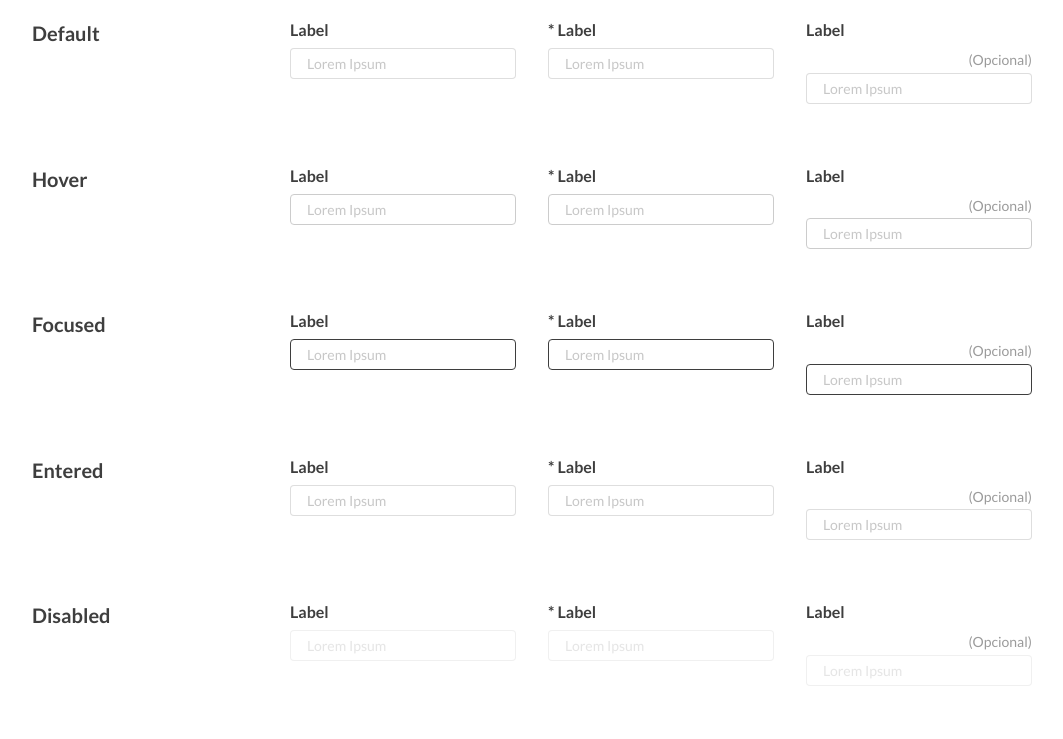
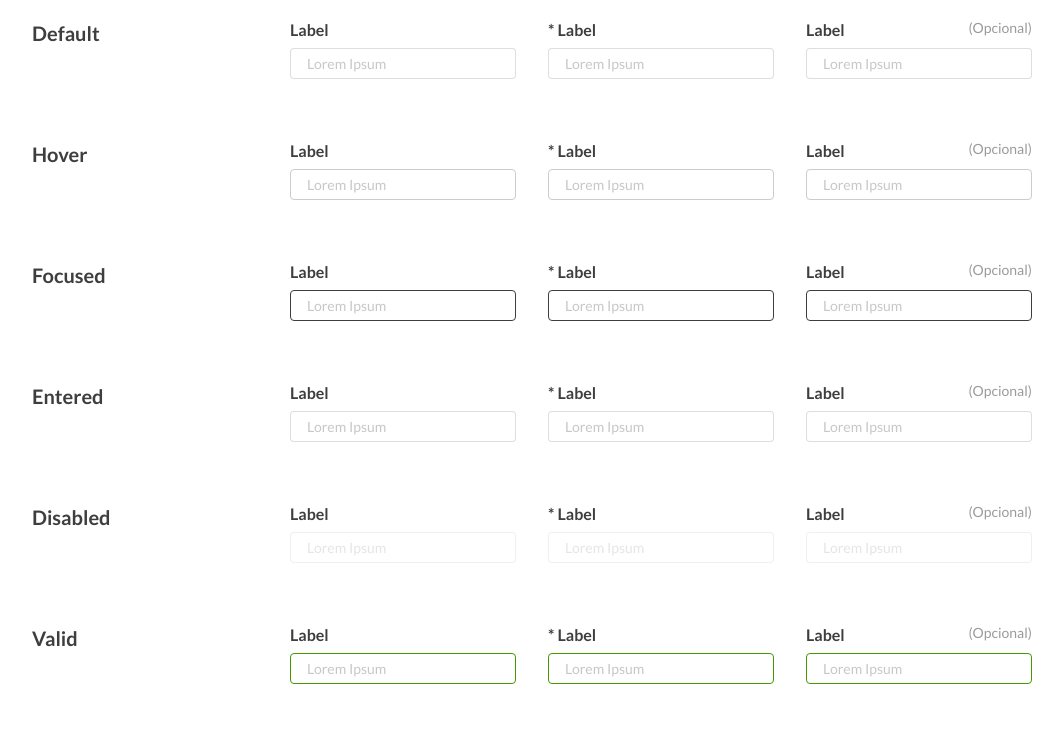
Before and after one commit to juanjociber/proyecto-inputs, a plain HTML site: page default.html in a window 1280 px wide. Shown: the part 280-1019 px from the top of the page, without its empty margins (64-1127 px from the left). Drawn offline with Linux system fonts and the light colour scheme.

Commit message:
Página 01 y 02 desarrollado

```diff
--- a/css/input.css
+++ b/css/input.css
@@ -55,6 +55,10 @@
 .icono{
     color: #4A90E2;
     align-self: center;
+}
+.grid-2{
+    display: grid;
+    grid-template-columns: 10% 90%;
 }
 .grid-3{
     display: grid;
--- a/default.html
+++ b/default.html
@@ -4,7 +4,7 @@
     <meta charset="UTF-8">
     <meta http-equiv="X-UA-Compatible" content="IE=edge">
     <meta name="viewport" content="width=device-width, initial-scale=1.0">
-    <title>Document</title>
+    <title>DEFAULT</title>
     <link href="https://fonts.googleapis.com/css2?family=Lato:wght@300;400;700;900&display=swap" rel="stylesheet">
 
     <link rel="stylesheet" href="css/semantic.css">
@@ -34,7 +34,7 @@
                         <label class="label">*  Label</label>
                         <input class="input" type="text" placeholder="Lorem Ipsum">
                     </div>
-                    <div class="field caja grid">
+                    <div class="field caja grid-2">
                         <label class="label">Label</label>
                         <span class="span">(Opcional)</span>
                         <input class="input" type="text" placeholder="Lorem Ipsum">
@@ -55,7 +55,7 @@
                         <label class="label">*  Label</label>
                         <input class="input input-hover" type="text" placeholder="Lorem Ipsum">
                     </div>
-                    <div class="field caja grid">
+                    <div class="field caja grid-2">
                         <label class="label">Label</label>
                         <span class="span">(Opcional)</span>
                         <input class="input input-hover" type="text" placeholder="Lorem Ipsum">
@@ -76,7 +76,7 @@
                         <label class="label">*  Label</label>
                         <input class="input input-focused" type="text" placeholder="Lorem Ipsum">
                     </div>
-                    <div class="field caja grid">
+                    <div class="field caja grid-2">
                         <label class="label">Label</label>
                         <span class="span">(Opcional)</span>
                         <input class="input input-focused" type="text" placeholder="Lorem Ipsum">
@@ -97,7 +97,7 @@
                         <label class="label">*  Label</label>
                         <input class="input" type="text" placeholder="Lorem Ipsum">
                     </div>
-                    <div class="field caja grid">
+                    <div class="field caja grid-2">
                         <label class="label">Label</label>
                         <span class="span">(Opcional)</span>
                         <input class="input" type="text" placeholder="Lorem Ipsum">
@@ -118,7 +118,7 @@
                         <label class="label">*  Label</label>
                         <input class="input field disabled" type="text" placeholder="Lorem Ipsum">
                     </div>
-                    <div class="field caja grid">
+                    <div class="field caja grid-2">
                         <label class="label">Label</label>
                         <span class="span">(Opcional)</span>
                         <input class="input field disabled" type="text" placeholder="Lorem Ipsum">
@@ -139,7 +139,7 @@
                         <label class="label">*  Label</label>
                         <input class="input input-valid" type="text" placeholder="Lorem Ipsum">
                     </div>
-                    <div class="field caja grid">
+                    <div class="field caja grid-2">
                         <label class="label">Label</label>
                         <span class="span">(Opcional)</span>
                         <input class="input input-valid" type="text" placeholder="Lorem Ipsum">
@@ -160,7 +160,7 @@
                         <label class="label">*  Label</label>
                         <input class="input input-error" type="text" placeholder="Lorem Ipsum">
                     </div>
-                    <div class="field caja grid">
+                    <div class="field caja grid-2">
                         <label class="label">Label</label>
                         <span class="span">(Opcional)</span>
                         <input class="input input-error" type="text" placeholder="Lorem Ipsum">
```
Also changed, not shown: default+tooltip.html (+1 -1 lines), index.html (added, +35 -0 lines).
